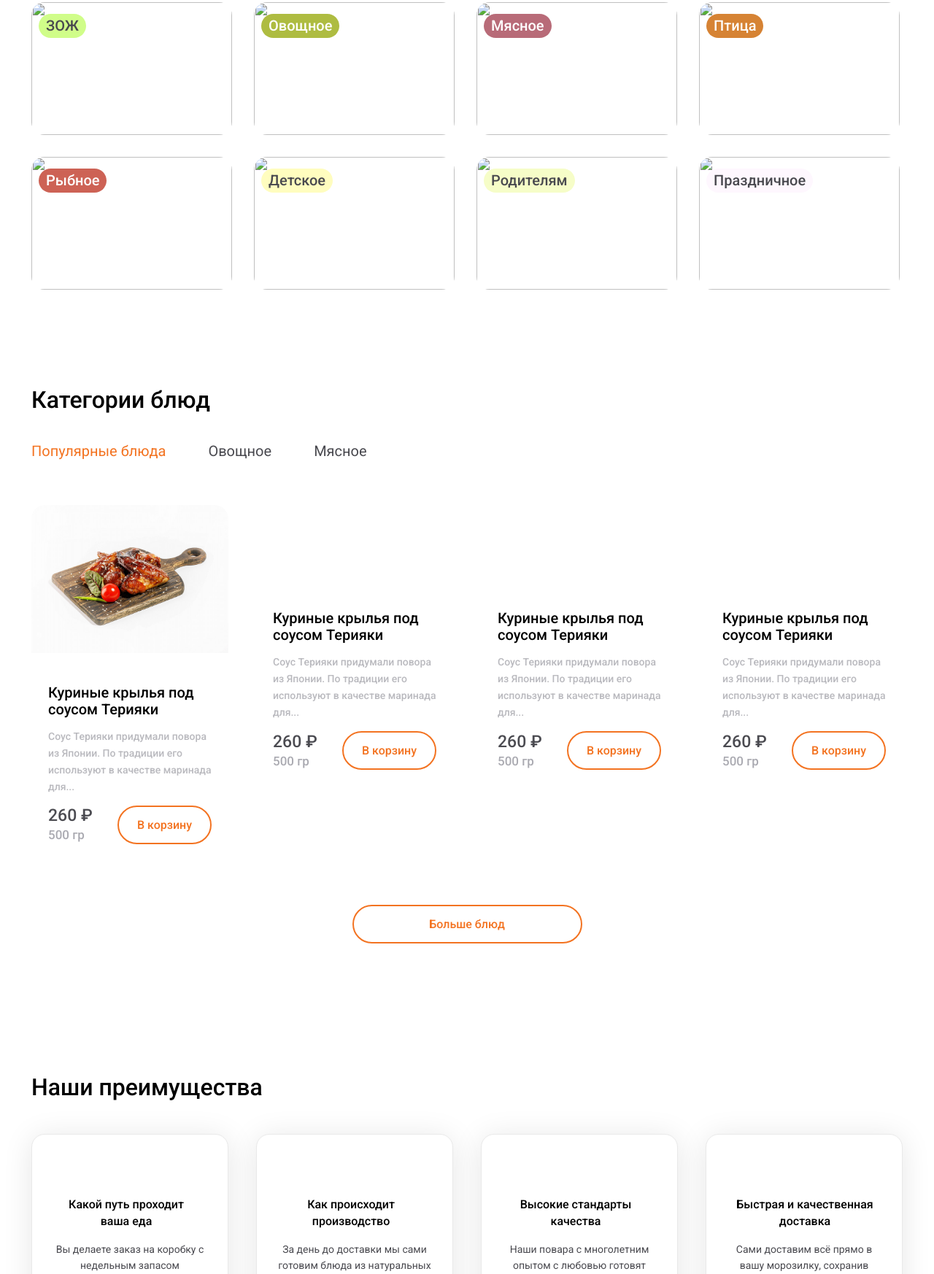
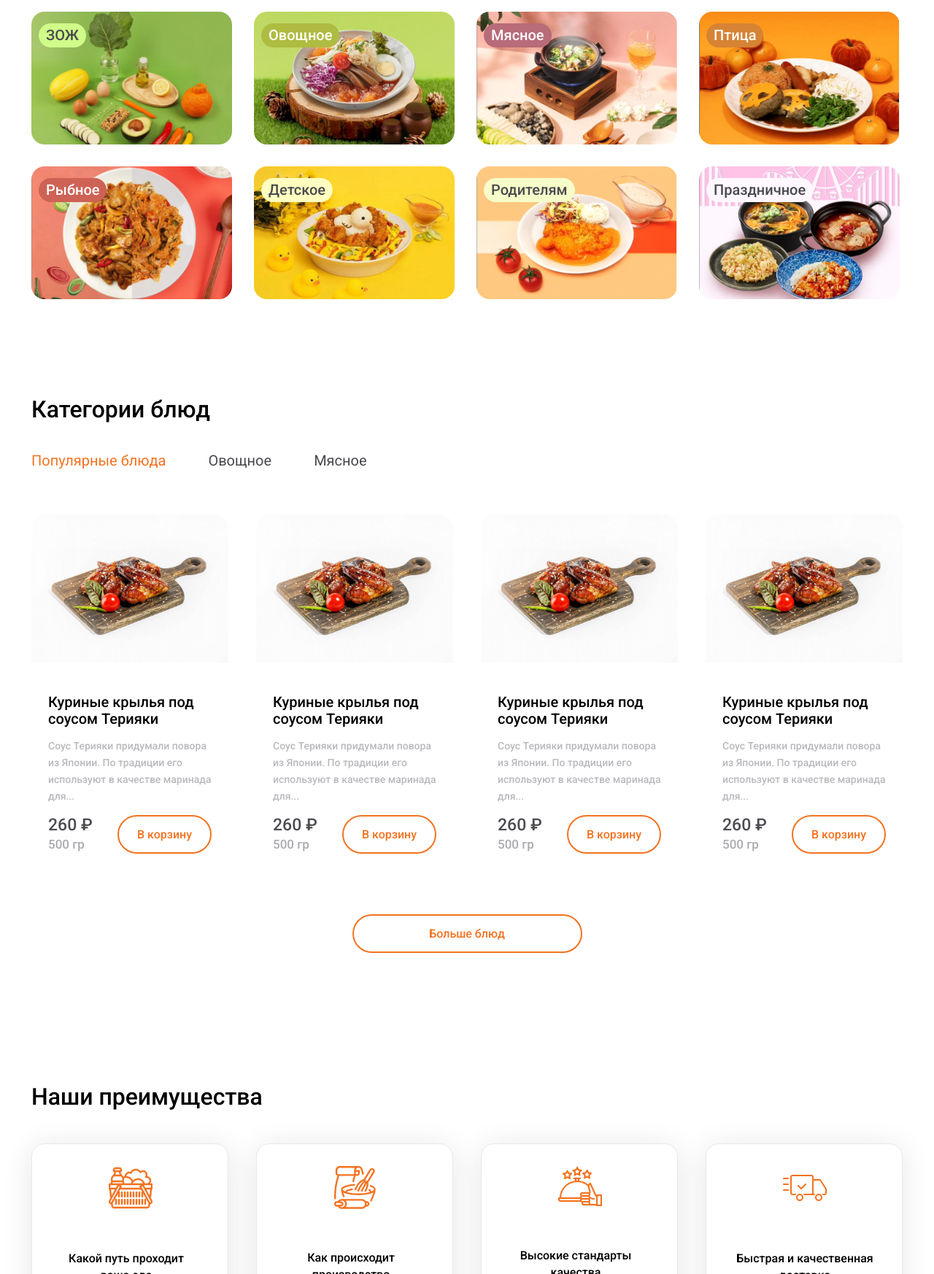
Before and after one commit to alexzhs/Eda.Design, a plain HTML site: page index.html in a window 1280 px wide. Shown: the part 1054-2800 px from the top of the page at 73% size. Drawn offline with nearby package versions, Linux system fonts and the light colour scheme; the site is published under a folder, as on GitHub Pages, so addresses that start at the root find nothing.

Commit message:
Итоговые изменения

```diff
--- a/index.html
+++ b/index.html
@@ -18,12 +18,12 @@
 <body>
   <header class="header container">
     <a href="/" class="logo">
-      <img src="/img/png/logo.png" width="128px" height="" alt="Лого: Индекс Еда" class="logo-image">
+      <img src="img/png/logo.png" width="128px" height="" alt="Лого: Индекс Еда" class="logo-image">
     </a>
     <form action="#" class="search-form">
       <input class="search-input" type="search" placeholder="Блюда">
       <button class="search-button">
-        <img src="/img/svg/search-icon.svg" alt="search-icon" class="search-icon">
+        <img src="img/svg/search-icon.svg" alt="search-icon" class="search-icon">
       </button>
     </form>
     <div class="auth">
@@ -153,42 +153,42 @@
       <h2 class="section-title">Доставка готовой еды на неделю</h2>
       <div class="delivery-cards">
         <div class="delivery-card">
-          <img src="/img/cards/card-1.png" alt="" class="delivery-image">
+          <img src="img/cards/card-1.png" alt="" class="delivery-image">
           <span class="delivery-tag tag-health">ЗОЖ</span>
         </div>
         <!-- /.delivery-card -->
         <div class="delivery-card">
-          <img src="/img/cards/card-2.png" alt="" class="delivery-image">
+          <img src="img/cards/card-2.png" alt="" class="delivery-image">
           <span class="delivery-tag tag-health vegetables">Овощное</span>
         </div>
         <!-- /.delivery-card -->
         <div class="delivery-card">
-          <img src="/img/cards/card-3.png" alt="" class="delivery-image">
+          <img src="img/cards/card-3.png" alt="" class="delivery-image">
           <span class="delivery-tag tag-health meat">Мясное</span>
         </div>
         <!-- /.delivery-card -->
         <div class="delivery-card">
-          <img src="/img/cards/card-4.png" alt="" class="delivery-image">
+          <img src="img/cards/card-4.png" alt="" class="delivery-image">
           <span class="delivery-tag tag-health bird">Птица</span>
         </div>
         <!-- /.delivery-card -->
         <div class="delivery-card">
-          <img src="/img/cards/card-5.png" alt="" class="delivery-image">
+          <img src="img/cards/card-5.png" alt="" class="delivery-image">
           <span class="delivery-tag tag-health fish">Рыбное</span>
         </div>
         <!-- /.delivery-card -->
         <div class="delivery-card">
-          <img src="/img/cards/card-6.png" alt="" class="delivery-image">
+          <img src="img/cards/card-6.png" alt="" class="delivery-image">
           <span class="delivery-tag tag-health baby">Детское</span>
         </div>
         <!-- /.delivery-card -->
         <div class="delivery-card">
-          <img src="/img/cards/card-7.png" alt="" class="delivery-image">
+          <img src="img/cards/card-7.png" alt="" class="delivery-image">
           <span class="delivery-tag tag-health parents">Родителям</span>
         </div>
         <!-- /.delivery-card -->
         <div class="delivery-card">
-          <img src="/img/cards/card-8.png" alt="" class="delivery-image">
+          <img src="img/cards/card-8.png" alt="" class="delivery-image">
           <span class="delivery-tag tag-health festive">Праздничное</span>
         </div>
         <!-- /.delivery-card -->
@@ -230,7 +230,7 @@
             <!-- /.tabs-card-content -->
           </div>
           <div class="tabs-card">
-            <img src="/img/png/tabs-image.png" alt="" class="tabs-image">
+            <img src="img/png/tabs-image.png" alt="" class="tabs-image">
             <div class="tabs-card-content">
               <h3 class="tabs-title">Куриные крылья под соусом Терияки</h3>
               <p class="tabs-description">Соус Терияки придумали повора из Японии. По традиции его используют в
@@ -249,7 +249,7 @@
             <!-- /.tabs-card-content -->
           </div>
           <div class="tabs-card">
-            <img src="/img/png/tabs-image.png" alt="" class="tabs-image">
+            <img src="img/png/tabs-image.png" alt="" class="tabs-image">
             <div class="tabs-card-content">
               <h3 class="tabs-title">Куриные крылья под соусом Терияки</h3>
               <p class="tabs-description">Соус Терияки придумали повора из Японии. По традиции его используют в
@@ -268,7 +268,7 @@
             <!-- /.tabs-card-content -->
           </div>
           <div class="tabs-card">
-            <img src="/img/png/tabs-image.png" alt="" class="tabs-image">
+            <img src="img/png/tabs-image.png" alt="" class="tabs-image">
             <div class="tabs-card-content">
               <h3 class="tabs-title">Куриные крылья под соусом Терияки</h3>
               <p class="tabs-description">Соус Терияки придумали повора из Японии. По традиции его используют в
@@ -297,7 +297,7 @@
         <h2 class="advantages-title">Наши преимущества</h2>
         <div class="advantages-content">
           <div class="advantages-card">
-            <img src="/img/svg/basket-icon.svg" alt="" class="advantages-image">
+            <img src="img/svg/basket-icon.svg" alt="" class="advantages-image">
             <div class="advantages-card-content">
               <h3 class="advantages-title-card">Какой путь проходит ваша еда</h3>
               <p class="advantages-description">Вы делаете заказ на коробку с недельным запасом
@@ -305,7 +305,7 @@
             </div>
           </div>
           <div class="advantages-card">
-            <img src="/img/svg/cooking-icon.svg" alt="" class="advantages-image">
+            <img src="img/svg/cooking-icon.svg" alt="" class="advantages-image">
             <div class="advantages-card-content">
               <h3 class="advantages-title-card">Как происходит производство</h3>
               <p class="advantages-description">За день до доставки мы сами готовим блюда из натуральных продуктов без
@@ -313,7 +313,7 @@
             </div>
           </div>
           <div class="advantages-card">
-            <img src="/img/svg/dish-icon.svg" alt="" class="advantages-image">
+            <img src="img/svg/dish-icon.svg" alt="" class="advantages-image">
             <div class="advantages-card-content">
               <h3 class="advantages-title-card">Высокие стандарты качества</h3>
               <p class="advantages-description">Наши повара с многолетним опытом с любовью готовят каждую порцию блюда
@@ -321,7 +321,7 @@
             </div>
           </div>
           <div class="advantages-card">
-            <img src="/img/svg/cars-icon.svg" alt="" class="advantages-image">
+            <img src="img/svg/cars-icon.svg" alt="" class="advantages-image">
             <div class="advantages-card-content">
               <h3 class="advantages-title-card-car">Быстрая и качественная доставка</h3>
               <p class="advantages-description">Сами доставим всё прямо в вашу морозилку, сохранив
@@ -337,7 +337,7 @@
   <footer class="footer">
     <div class="container">
       <div class="footer-wraper">
-        <img src="/img/png/logo.png" width="205px" alt="" class="footer-logo">
+        <img src="img/png/logo.png" width="205px" alt="" class="footer-logo">
         <nav class="footer-nav">
           <a href="#" class="footer-link">Доставка и оплата</a>
           <a href="#" class="footer-link">Напишите нам</a>
@@ -387,7 +387,7 @@
     <!-- /.container -->
   </footer>
   <script src="https://unpkg.com/swiper@7/swiper-bundle.min.js"></script>
-  <script src="/js/main.js"></script>
+  <script src="js/main.js"></script>
 </body>
 
 </html>
```
